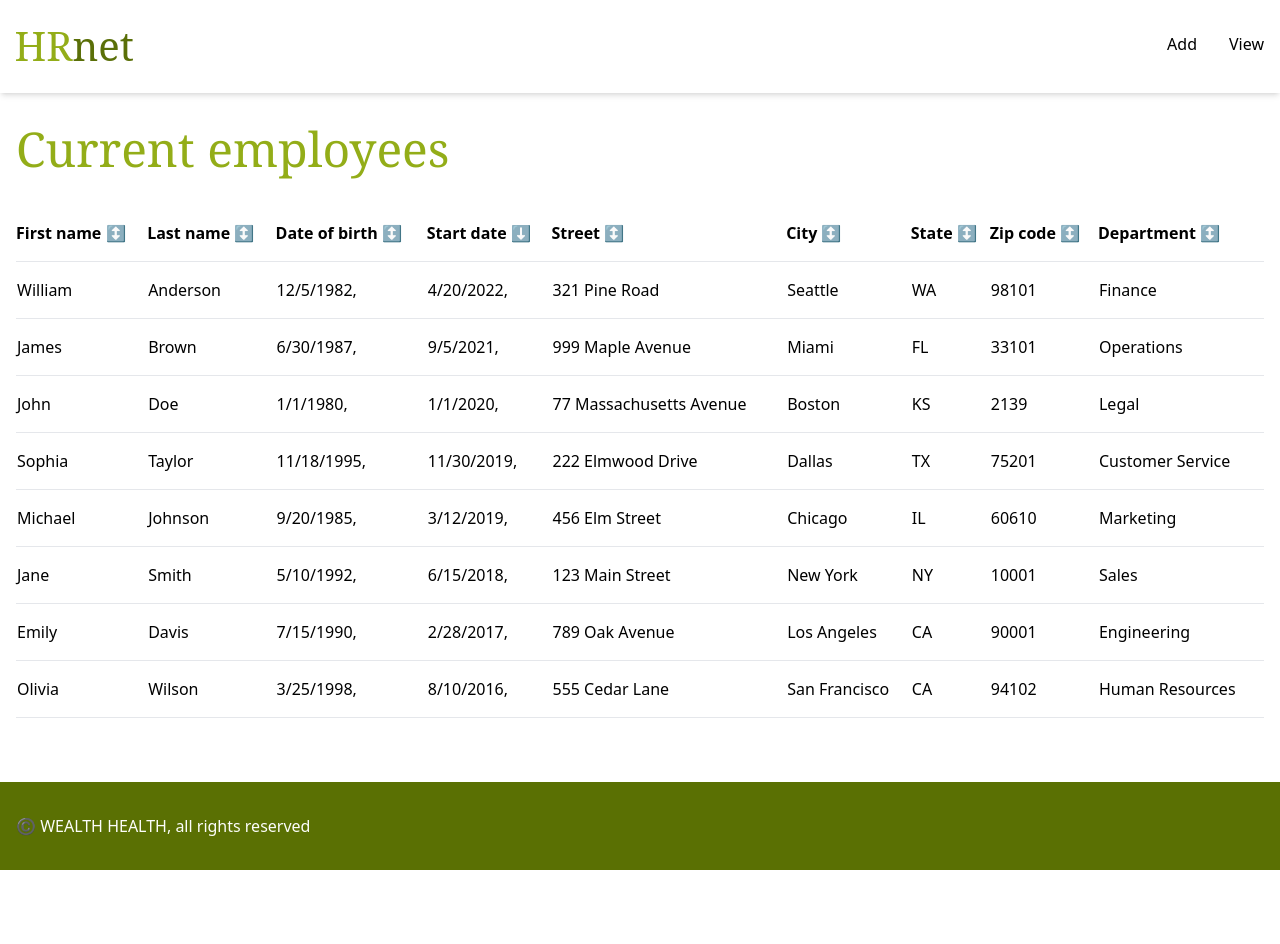
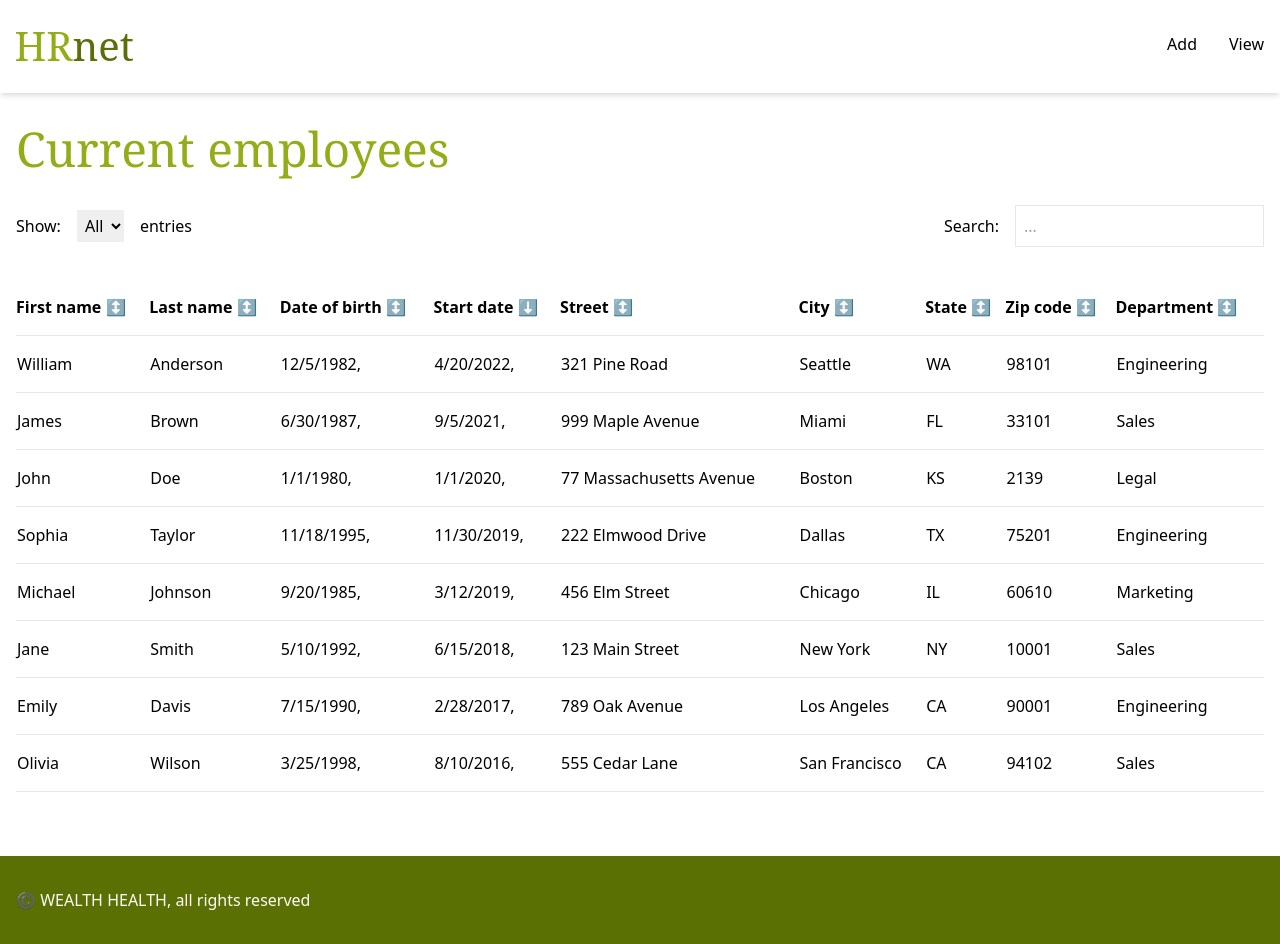
Before and after one commit to jeromeabel/oc-p14-hrnet, a React (Vite) app: page /view in a window 1280 px wide. Before the commit the page ends 870 px from the top, so only its background shows below. Built offline with nearby package versions, Linux system fonts and the light colour scheme.

Commit message:
Add filterByLength and filterBySearch

```diff
--- /dev/null
+++ b/src/components/TableData/InputLength.tsx
@@ -0,0 +1,30 @@
+type InputLengthType = {
+  onChange: (length: number) => void;
+};
+
+const InputLength = ({ onChange }: InputLengthType) => {
+  const handleChange = (event: React.ChangeEvent<HTMLSelectElement>) => {
+    const inputValue = event.target.value;
+    const parsedValue = parseInt(inputValue, 10); // integer
+    if (!isNaN(parsedValue)) {
+      onChange(parsedValue);
+    }
+  };
+  return (
+    <div className="flex gap-4 items-center">
+      <label htmlFor="filterSelect" aria-label="Select the lenght of the data">
+        Show:
+      </label>
+      <select className="p-1" id="filterSelect" onChange={handleChange}>
+        <option value="0">All</option>
+        <option>2</option>
+        <option>4</option>
+        <option>6</option>
+        <option>8</option>
+      </select>
+      <span>entries</span>
+    </div>
+  );
+};
+
+export default InputLength;
--- /dev/null
+++ b/src/components/TableData/InputSearch.tsx
@@ -0,0 +1,30 @@
+type InputSearchType = {
+  onChange: (term: string) => void;
+};
+
+const InputSearch = ({ onChange }: InputSearchType) => {
+  const handleChange = (event: React.ChangeEvent<HTMLInputElement>) => {
+    const term = event.target.value;
+    onChange(term); //if (term.length > 0)
+  };
+
+  return (
+    <div className="flex gap-4 items-center">
+      <label
+        htmlFor="searchInput"
+        aria-label="Filter the data with a search term"
+      >
+        Search:
+      </label>
+      <input
+        className="p-2 border"
+        id="searchInput"
+        type="text"
+        placeholder="..."
+        onChange={handleChange}
+      />
+    </div>
+  );
+};
+
+export default InputSearch;
--- a/src/components/TableData/TableData.tsx
+++ b/src/components/TableData/TableData.tsx
@@ -1,11 +1,13 @@
-import { useState, useMemo, useCallback } from 'react';
+import { useState, useMemo } from 'react';
 
 // Import components
 import TableHeaderCell from './TableHeaderCell';
 import TableCell from './TableCell';
+import InputLength from './InputLength';
 
 // Import logic
-import sortData from './sortData';
+import { sortData, filterDataByLength, filterDataBySearch } from './dataUtils';
+import InputSearch from './InputSearch';
 
 // Export types
 export type ItemValueType = number | string | Date | boolean;
@@ -29,20 +31,52 @@ const TableData = <
   data,
   headers,
 }: TableDataProps<TItem, THeader>) => {
+  //State variables for the filters
   const [sortKey, setSortKey] = useState('startDate');
   const [sortOrder, setSortOrder] = useState<SortOrderType>('desc');
+  const [searchTerm, setSearchTerm] = useState('');
+  const [filterLength, setFilterLength] = useState(0);
 
-  const sortedData = useMemo(() => {
-    return sortData(data, sortKey, sortOrder);
-  }, [data, sortKey, sortOrder]);
+  const currentData = useMemo(() => {
+    let newData = [...data];
 
-  const onSort = useCallback((key: string) => {
+    // Apply search filter
+    if (searchTerm) {
+      newData = filterDataBySearch(newData, searchTerm);
+    }
+
+    // Apply length filter
+    if (filterLength > 0) {
+      newData = filterDataByLength(newData, filterLength);
+    }
+
+    // Apply sort
+    newData = sortData(newData, sortKey, sortOrder);
+
+    return newData;
+  }, [data, sortKey, sortOrder, searchTerm, filterLength]);
+
+  // ?useCallback
+  const onSort = (key: string) => {
+    setSortOrder(sortOrder === 'asc' ? 'desc' : 'asc');
     setSortKey(key);
-    setSortOrder((prevSortOrder) => (prevSortOrder === 'asc' ? 'desc' : 'asc'));
-  }, []);
+  };
+
+  const onSearch = (searchTerm: string) => {
+    setSearchTerm(searchTerm);
+  };
+
+  const onLength = (length: number) => {
+    setFilterLength(length);
+  };
 
   return (
     <div className="my-8">
+      <div className="flex justify-between">
+        <InputLength onChange={onLength} />
+        <InputSearch onChange={onSearch} />
+      </div>
+
       <table className="w-full my-8">
         <thead className="border-b">
           <tr>
@@ -58,7 +92,7 @@ const TableData = <
           </tr>
         </thead>
         <tbody>
-          {sortedData.map((item, index) => (
+          {currentData.map((item, index) => (
             <tr key={index}>
               {Object.keys(item).map((key) => (
                 <TableCell key={key} item={item} keyName={key} />
--- /dev/null
+++ b/src/components/TableData/dataUtils.ts
@@ -0,0 +1,37 @@
+import { SortOrderType, RecordItemType } from './TableData';
+
+export const sortData = <TItem extends RecordItemType>(
+  data: TItem[],
+  key: keyof TItem,
+  order: SortOrderType
+): TItem[] => {
+  const newData = [...data].sort((a, b) => {
+    return a[key] < b[key] ? 1 : -1; // desc order
+  });
+
+  if (order === 'asc') {
+    newData.reverse();
+  }
+
+  return newData;
+};
+
+export const filterDataByLength = <TItem extends RecordItemType>(
+  data: TItem[],
+  length: number
+): TItem[] => {
+  // return data.filter((item) => item.name.length === length);
+  return [...data].slice(0, length);
+};
+
+// Loop through each properties of the object TItem
+export const filterDataBySearch = <TItem extends RecordItemType>(
+  data: TItem[],
+  searchTerm: string
+): TItem[] => {
+  return data.filter((item) =>
+    Object.values(item).some((value) =>
+      value.toString().toLowerCase().includes(searchTerm.toLowerCase())
+    )
+  );
+};
--- a/src/components/TableData/sortData.ts
+++ /dev/null
@@ -1,17 +0,0 @@
-import { SortOrderType, RecordItemType } from './TableData';
-
-const sortData = (
-  data: RecordItemType[],
-  key: string,
-  order: SortOrderType
-): RecordItemType[] => {
-  const newData = [...data].sort((a, b) => {
-    return a[key] < b[key] ? 1 : -1; // desc order
-  });
-
-  if (order === 'asc') newData.reverse();
-
-  return newData;
-};
-
-export default sortData;
--- a/src/data/mockData1.ts
+++ b/src/data/mockData1.ts
@@ -73,7 +73,7 @@ export const mockData: AddFormType[] = [
     city: 'Seattle',
     state: 'WA',
     zipCode: 98101,
-    department: 'Finance',
+    department: 'Engineering',
   },
   {
     firstName: 'Olivia',
@@ -84,7 +84,7 @@ export const mockData: AddFormType[] = [
     city: 'San Francisco',
     state: 'CA',
     zipCode: 94102,
-    department: 'Human Resources',
+    department: 'Sales',
   },
   {
     firstName: 'James',
@@ -95,7 +95,7 @@ export const mockData: AddFormType[] = [
     city: 'Miami',
     state: 'FL',
     zipCode: 33101,
-    department: 'Operations',
+    department: 'Sales',
   },
   {
     firstName: 'Sophia',
@@ -106,6 +106,6 @@ export const mockData: AddFormType[] = [
     city: 'Dallas',
     state: 'TX',
     zipCode: 75201,
-    department: 'Customer Service',
+    department: 'Engineering',
   },
 ];
```
